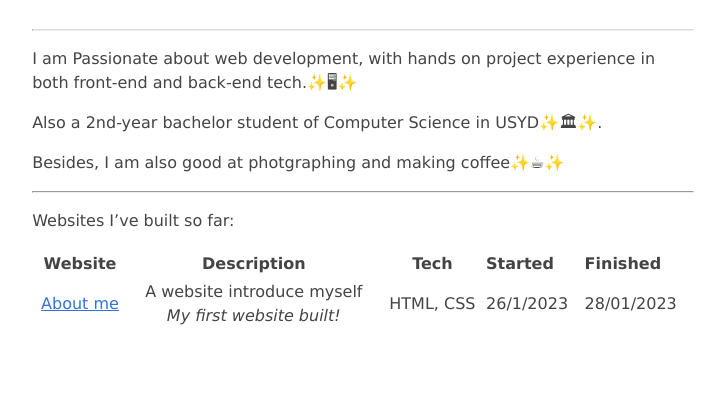
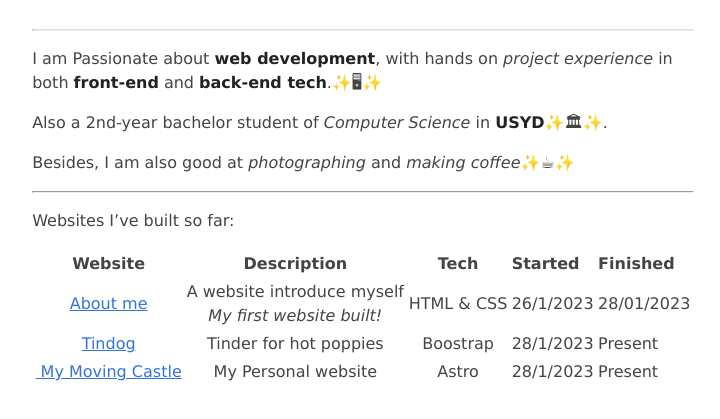
Before and after one commit to youming16/youming16.github.io, an Astro site: page /about in a window 1280 px wide. Shown: the part 107-526 px from the top of the page, without its empty margins (277-997 px from the left). Built offline with nearby package versions, Linux system fonts and the light colour scheme; Astro itself is replaced by a stand-in of ours.

Commit message:
Project updated

```diff
--- a/src/pages/about.md
+++ b/src/pages/about.md
@@ -5,17 +5,18 @@ description: "Lorem ipsum dolor sit amet"
 updatedDate: "August 08 2022"
 heroImage: "/placeholder-about.jpg"
 ---
-I am Passionate about web development, with hands on project experience in both front-end and back-end tech.✨🖥✨
+I am Passionate about **web development**, with hands on *project experience* in both **front-end** and **back-end tech**.✨🖥✨
 
-Also a 2nd-year bachelor student of Computer Science in USYD✨🏛✨.
+Also a 2nd-year bachelor student of *Computer Science* in **USYD**✨🏛✨.
 
-Besides, I am also good at photgraphing and making coffee✨☕✨
+Besides, I am also good at *photographing* and *making coffee*✨☕✨
 
 ---
 
 Websites I've built so far:
 
-|                    Website                    |                        Description                        |   Tech   | Started   | Finished   |
-| :-------------------------------------------: | :--------------------------------------------------------: | :-------: | --------- | ---------- |
-| [About me](https://youming16.github.io/AboutMe/) | A website introduce myself<br />*My first website built!* | HTML, CSS | 26/1/2023 | 28/01/2023 |
-|                                              |                                                            |          |           |            |
+|                    Website                    |                         Description                         |    Tech    | Started   | Finished   |
+| :-------------------------------------------: | :---------------------------------------------------------: | :--------: | --------- | ---------- |
+| [About me](https://youming16.github.io/AboutMe/) | A website introduce myself<br />*My first website built!* | HTML & CSS | 26/1/2023 | 28/01/2023 |
+|  [Tindog](https://youming16.github.io/Tindog/)  |                   Tinder for hot poppies                   |  Boostrap  | 28/1/2023 | Present    |
+|              [ My Moving Castle]()              |                     My Personal website                     |   Astro   | 28/1/2023 | Present    |
```
